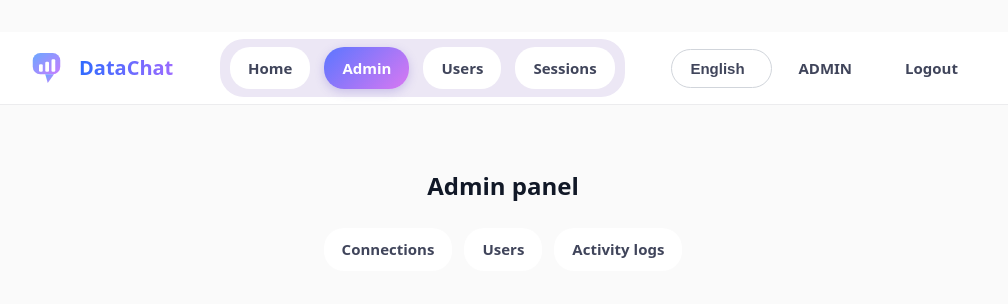
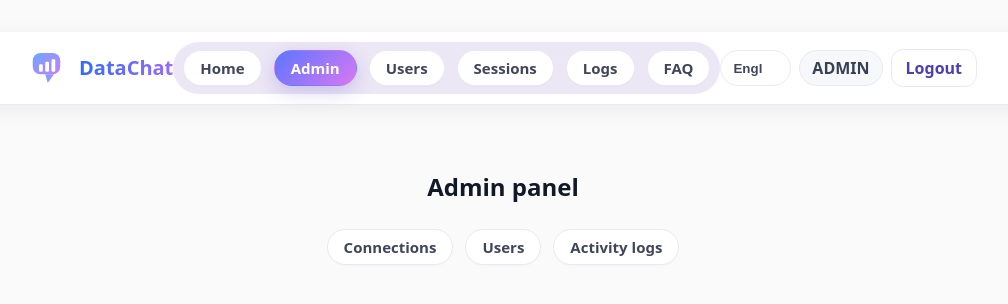
Before and after one commit to jcramonp/DataChat, a React (Vite) app in the folder frontend/: page /admin in a window 1280 px wide. Shown: the top 304 px of the page, without its empty margins (137-1145 px from the left). Built offline with nearby package versions, Linux system fonts and the light colour scheme; sample sign-in values are in the browser's storage.

Commit message:
Update NavBar.css and NavBar.tsx

```diff
--- a/frontend/src/components/NavBar.css
+++ b/frontend/src/components/NavBar.css
@@ -1,14 +1,26 @@
 :root {
   --nav-height: 72px;
   --nav-pad-x: 24px;
+
+  --nav-bg: #ffffff;
+  --nav-border: #e9eaf0;
+  --nav-shadow: 0 6px 24px rgba(16, 24, 40, 0.06);
+
+  --pill-bg: #ffffff;
+  --pill-text: #40455b;
+  --pill-border: #e9eaf0;
+  --pill-hover: rgba(17, 24, 39, 0.05);
+  --pill-active: linear-gradient(135deg, #5b76ff, #d978f2);
+  --pill-active-shadow: 0 6px 18px rgba(100, 80, 200, 0.25);
 }
 
 .dc-nav {
-  background: #ffffff;
+  background: var(--nav-bg);
   position: sticky;
   top: 0;
   z-index: 50;
-  box-shadow: 0 1px 0 rgba(20, 30, 60, 0.06);
+  box-shadow: var(--nav-shadow);
+  border-bottom: 1px solid var(--nav-border);
 }
 
 .nav-inner {
@@ -26,10 +38,11 @@
 
 .dc-tabs {
   display: flex;
-  gap: 14px;
+  gap: 12px;
   background: #ece7f5;
   padding: 8px 10px;
-  border-radius: 24px;
+  border-radius: 999px;
+  align-items: center;
 }
 
 .brand-pill {
@@ -47,17 +60,76 @@
 }
 
 .nav-pill {
-  padding: 10px 18px;
-  border-radius: 20px;
+  display: inline-flex;
+  align-items: center;
+  justify-content: center;
+  height: 36px;
+  padding: 0 16px;
+  border-radius: 999px;
   text-decoration: none;
   font-weight: 600;
   font-size: 15px;
-  color: #40455b;
-  background: #fff;
+  color: var(--pill-text);
+  background: var(--pill-bg);
+  border: 1px solid var(--pill-border);
+  transition: background .18s ease, box-shadow .18s ease, transform .05s ease, color .18s ease;
+  box-shadow: 0 1px 0 rgba(16, 24, 40, 0.02);
 }
 
-.nav-pill.active {
+.nav-pill:hover { background: var(--pill-hover); }
+.nav-pill:active { transform: translateY(1px); }
+
+.nav-pill.active,
+.nav-pill[aria-current="page"] {
   color: #fff;
-  background: linear-gradient(135deg, #5b76ff, #d978f2);
-  box-shadow: 0 3px 10px rgba(100, 80, 200, 0.25);
+  background: var(--pill-active);
+  border-color: transparent;
+  box-shadow: var(--pill-active-shadow);
 }
+
+/* Selector de idioma como pill */
+.navbar-lang {
+  appearance: none;
+  -webkit-appearance: none;
+  height: 36px;
+  padding: 0 28px 0 12px; /* espacio para caret */
+  border-radius: 999px;
+  border: 1px solid var(--pill-border);
+  background: var(--pill-bg);
+  color: var(--pill-text);
+  font-weight: 600;
+  cursor: pointer;
+  transition: background .18s ease, box-shadow .18s ease;
+}
+.navbar-lang:hover { background: var(--pill-hover); }
+.navbar-right { display: flex; align-items: center; gap: 8px; }
+
+/* Badge de rol */
+.role-badge {
+  height: 36px;
+  padding: 0 12px;
+  display: inline-flex;
+  align-items: center;
+  border: 1px solid var(--pill-border);
+  border-radius: 999px;
+  background: #f7f8fc;
+  color: #384152;
+  font-weight: 700;
+}
+
+/* Botón logout como pill */
+.logout-btn { all: unset; }
+.logout-btn {
+  height: 36px;
+  padding: 0 14px;
+  display: inline-flex;
+  align-items: center;
+  border-radius: 12px;
+  border: 1px solid var(--pill-border);
+  background: var(--pill-bg);
+  color: #4b3fb3;
+  font-weight: 800;
+  cursor: pointer;
+  transition: background .18s ease, box-shadow .18s ease;
+}
+.logout-btn:hover { background: var(--pill-hover); }
--- a/frontend/src/components/NavBar.tsx
+++ b/frontend/src/components/NavBar.tsx
@@ -8,16 +8,24 @@ const LANGS = [
   { code: "en", label: "English" },
   { code: "es", label: "Español" },
 ];
+
 export default function NavBar() {
   const { pathname } = useLocation();
   const nav = useNavigate();
   const { token, role } = getAuth();
   const isAuthed = Boolean(token);
-  const { i18n } = useTranslation();
-  const currentLang = (i18n.language || "en").slice(0, 2);
+
+  const { t, i18n } = useTranslation();
+  const currentLang = (i18n.language || localStorage.getItem('dc_lang') || "en").slice(0, 2);
+
+  const isActive = (to: string) => pathname === to;
 
   const Tab = ({ to, children }: { to: string; children: React.ReactNode }) => (
-    <Link to={to} className={`nav-pill ${pathname === to ? 'active' : ''}`}>
+    <Link
+      to={to}
+      className={`nav-pill ${isActive(to) ? 'active' : ''}`}
+      aria-current={isActive(to) ? 'page' : undefined}
+    >
       {children}
     </Link>
   );
@@ -36,47 +44,46 @@ export default function NavBar() {
   return (
     <header className="dc-nav">
       <div className="container nav-inner">
-        <div className="dc-brand">
+        <Link to="/" className="dc-brand" aria-label="DataChat Home">
           <Logo size={30} />
-        </div>
+        </Link>
 
-        <nav className="dc-tabs">
-          <Tab to="/">Home</Tab>
+        <nav className="dc-tabs" aria-label="Primary">
+          <Tab to="/">{t("nav.home")}</Tab>
 
           {/* Rutas según rol */}
-          {isAuthed && role !== 'admin' && <Tab to="/main">Main</Tab>}
-          {isAuthed && role === 'admin' && <Tab to="/admin">Admin</Tab>}
+          {isAuthed && role !== 'admin' && <Tab to="/main">{t("nav.main")}</Tab>}
+          {isAuthed && role === 'admin' && <Tab to="/admin">{t("nav.admin")}</Tab>}
           {isAuthed && role === 'admin' && <Tab to="/admin/users">Users</Tab>}
           {isAuthed && role === 'admin' && <Tab to="/admin/sessions">Sessions</Tab>}
+          {isAuthed && role === 'admin' && <Tab to="/admin/logs">{t("nav.logs")}</Tab>}
+
+          {/* Público */}
+          <Tab to="/faq">{t("nav2.faq")}</Tab>
         </nav>
 
-        <div style={{display: 'flex', alignItems: 'center', gap: 8}}>
+        <div className="navbar-right">
           <select
-              aria-label="Language"
+            aria-label={t("language")}
             value={currentLang}
             onChange={handleLangChange}
-              className="nav-pill"
-              style={{paddingRight: 22}} // para verse como los pills
+            className="navbar-lang"
           >
             {LANGS.map((l) => (
-                <option key={l.code} value={l.code}>
-                  {l.label}
-                </option>
+              <option key={l.code} value={l.code}>{l.label}</option>
             ))}
           </select>
 
           {isAuthed ? (
             <>
-              <span className="nav-pill" style={{marginRight: 8}}>
-                {(role || '').toUpperCase()}
-              </span>
-                <button className="nav-pill" onClick={logout}>
-                  Logout
+              <span className="role-badge">{(role || '').toUpperCase()}</span>
+              <button className="logout-btn" onClick={logout}>
+                {t("nav.logout")}
               </button>
             </>
           ) : (
             <Link to="/login" className="nav-pill">
-                Login
+              {t("nav.login")}
             </Link>
           )}
         </div>
```
Lines whose indentation alone changed are shown as unchanged.
